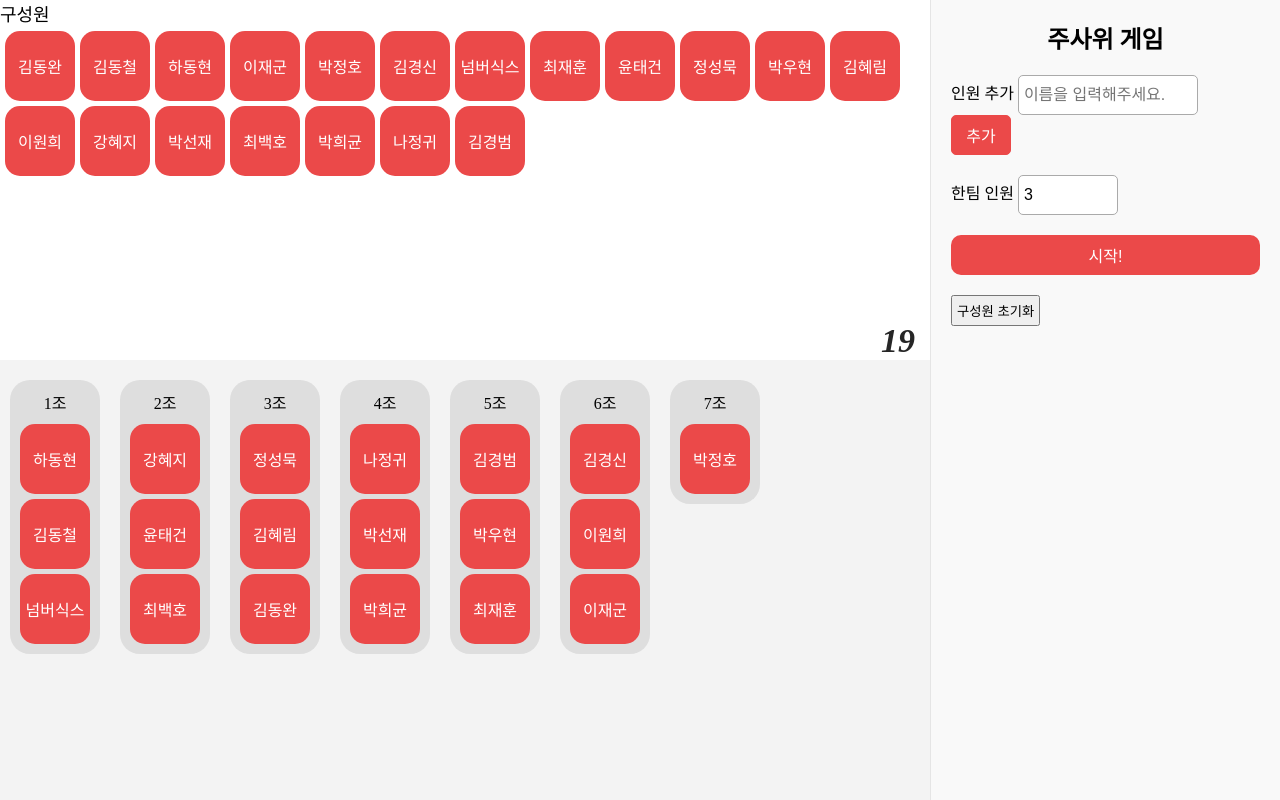
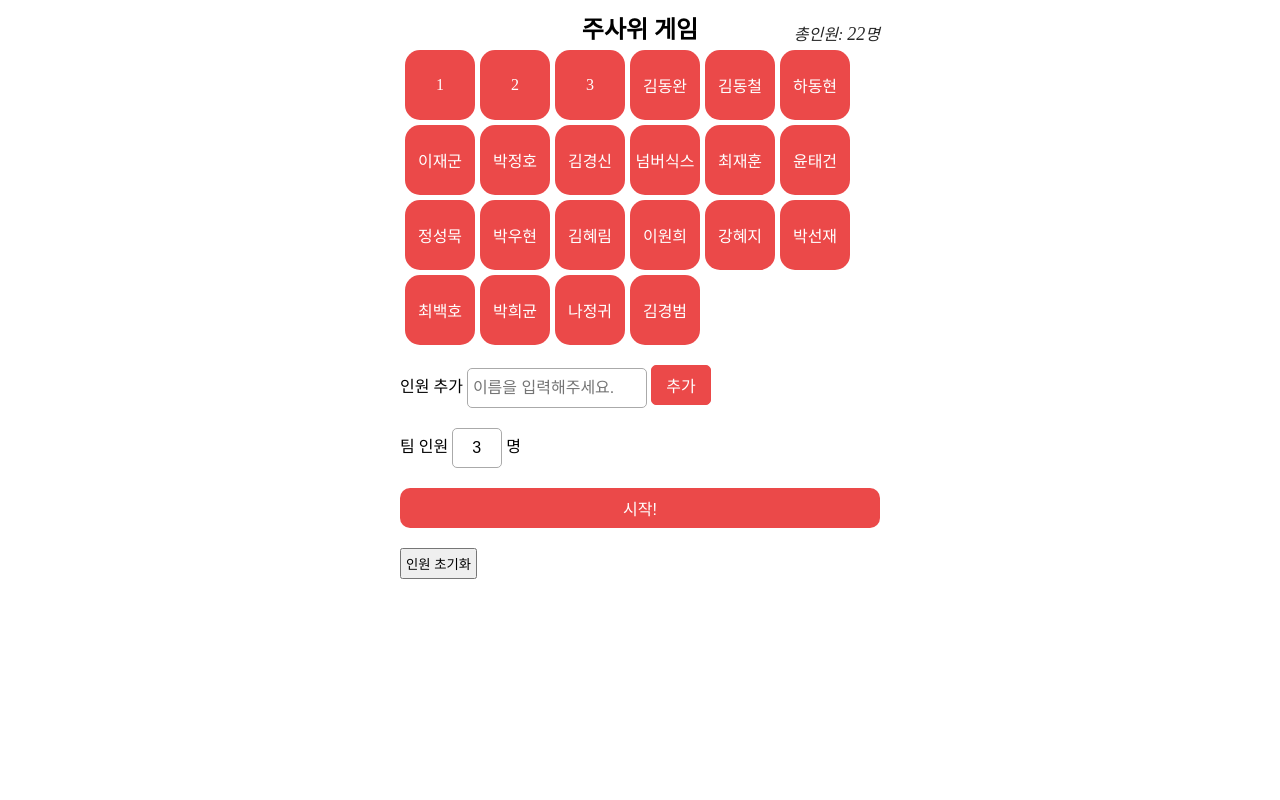
Before and after one commit to tg0825/sadari-vue, a PHP site: page / in a window 1280 px wide. Run offline with PHP 8.4, Linux system fonts and the light colour scheme.

Commit message:
정상작동

```diff
--- a/gulpfile.js
+++ b/gulpfile.js
@@ -159,7 +159,11 @@ gulp.task('default', ['browser-sync', 'devSCSS', 'devJS', 'devSprite'], function
 });
 
 gulp.task('bs', ['browser-sync'], function () {
-    gulp.watch(['./**/*.php', './**/*.js'], bs.reload);
+    gulp.watch([
+        './**/*.php',
+        './**/*.css',
+        './**/*.js'
+    ], bs.reload);
 });
 
 // PRODUCTION TASKS /////////////////////////////////////////////////////////////////////////
--- a/index.php
+++ b/index.php
@@ -1,5 +1,5 @@
 <!DOCTYPE html>
-<html lang="en">
+<html>
 <head>
 <meta charset="UTF-8">
 <meta name="viewport" content="width=device-width, initial-scale=1.0">
@@ -10,15 +10,15 @@
 </head>
 <body>
     <div class="dice wrap">
+        <h1 class="dice title">주사위 게임</h1>
         <div class="member-list wrap">
-            <div class="member-list title">구성원</div>
+            <!-- <div class="member-list title">구성원</div> -->
             <div class="member-list body"> </div>
             <div class="member-list number"></div>
         </div>
 
         <div class="setup">
-            <h1 class="dice title">주사위 게임</h1>
-            <form id="frm" action="">
+            <form action="" id="frm" autocomplete="off">
                 <div class="form-block">
                     <label for="">인원 추가</label>
                     <input
@@ -26,17 +26,19 @@
                     name="name"
                     type="text"
                     placeholder="이름을 입력해주세요."
+                    maxlength="10"
                     >
-                    <button>추가</button>
-                </div>
-
-                <div class="form-block">
-                    <label for="">한팀 인원</label>
-                    <input id="groupMember" name="groupMember" type="number" value="3">
+                    <button type="submit" class="btn-add-mem">추가</button>
                 </div>
             </form>
+
+            <div class="form-block">
+                <label for="">팀 인원</label>
+                <input id="groupMember" name="groupMember" type="number" value="3">
+                명
+            </div>
             <button class="start" type="submit">시작!</button>
-            <button class="reset">구성원 초기화</button>
+            <button class="reset">인원 초기화</button>
         </div>
 
         <div class="result"> </div>
--- a/script.js
+++ b/script.js
@@ -4,6 +4,15 @@ $(function () {
 
     // 전체인원
     var backpacker = [
+        {
+            name: '1'
+        },
+        {
+            name: '2'
+        },
+        {
+            name: '3'
+        },
         {
             name: '김동완'
         },
@@ -63,8 +72,7 @@ $(function () {
         }
     ];
 
-    // 깊은 복사
-    var originBackpacker = backpacker.slice();
+    var clonebackpacker = backpacker.slice();
 
     // 배열 섞기
     function shuffle(a) {
@@ -77,13 +85,13 @@ $(function () {
         }
     }
 
-    // resultRender
-    function resultRender(m, g) {
+    // 결과 출력
+    function result(m, g, tmpbp) {
         var html = '';
         var i = 0;
-        var clonebackpacker = backpacker.slice();
+
         while (i < g) {
-            var groupMember = clonebackpacker.splice(0, m);
+            var groupMember = tmpbp.splice(0, m);
 
             html += '<div class="group item">' +
             '<div class="group title">' + (i+1) + '조</div>';
@@ -101,7 +109,7 @@ $(function () {
     // 중복값 찾기
     function compare(arr, str) {
         var result;
-        arr = arr || backpacker;
+        arr = arr || clonebackpacker;
 
         arr.some(function (e, a) {
             if (e.name === str) {
@@ -120,59 +128,78 @@ $(function () {
     }
 
     function addMem(v) {
-        return backpacker.push({
+        return clonebackpacker.push({
             name: v
         });
     }
 
     function _render(v) {
         var memberList = '';
-        v = v || backpacker;
+        v = v || clonebackpacker;
+
         for(var i = 0; i < v.length; i++) {
             memberList += '<div class="member-list member">' +
             '<span class="name">' +
             v[i].name +
-            '</span>' +
-            '</div>';
+            '</span></div>';
         }
+
         $('.member-list.body').html(memberList);
         $('.member-list.number').html(v.length);
     }
 
     function remove(v) {
-        backpacker.splice(v, 1);
+        clonebackpacker.splice(v, 1);
 
         _render();
     }
 
     function endEdit(v, i) {
-        backpacker[i].name = v;
+        clonebackpacker[i].name = v;
+
         $(this)
             .removeClass('edit')
             .text('')
             .append('<span class="name">' +
-        backpacker[i].name +
+        clonebackpacker[i].name +
         '</span>');
+    }
+
+    function alertMsg(msg) {
+        var $comment = $('<p class="f-error"></p>');
+        var $parent = $(document.forms[0].name).parent();
+
+        $parent.find('.f-error').remove();
+        $comment
+            .append(msg)
+            .appendTo($parent)
+            .delay(1000)
+            .queue(function () {
+                $(this).remove().dequeue();
+            });
     }
 
     // 이름 수정
     $(document).on({
         click: function () {
             var self = this;
-            var idx = $(this).index();
-            var oldText = $(this).find('.name').text();
-            var $input = $('<input type="text">');
+            var $self = $(self);
+            var idx = $self.index();
+            var oldText = $self.find('.name').text();
+            var $input = $('<input maxLength="10" type="text">');
 
             if ($(this).is('.edit')) {
                 return;
             }
 
             $input.val(oldText);
-            $(this).addClass('edit');
-            $(this).text('').append($input);
-            $(this).find($input).focus();
-
-            $(this).find('input').on({
+            $self
+                .text('')
+                .addClass('edit')
+                .append($input)
+                .find($input)
+                .focus()
+                .on({
                     focusout: function () {
                         var text = $(this).val();
                         endEdit.call(self, text, idx);
@@ -190,32 +217,18 @@ $(function () {
     }, '.member-list.member');
 
     // 삭제
-    $(document).on('click', '.member-list.member .remove', function () {
-        var idx = $(this).index();
+    $(document).on('click', '.member-list.member .remove', function (e) {
+        e.stopPropagation();
+        var idx = $(this).parent().index();
         remove(idx);
     });
 
     // 초기화
     $(document).on('click', '.reset', function () {
         if (confirm ('구성원을 초기화 시키겠습니까?')) {
-            backpacker = originBackpacker.slice();
-            _render(originBackpacker);
+            _render(backpacker);
         }
     });
-
-    function alertMsg(msg) {
-        var $comment = $('<p class="f-error"></p>');
-        var $parent = $(document.forms[0].name).parent();
-
-        $parent.find('.f-error').remove();
-        $comment
-            .append(msg)
-            .appendTo($parent)
-            .delay(1000)
-            .queue(function () {
-                $(this).remove().dequeue();
-            });
-    }
 
     // 인원 추가
     $('#frm').on('submit', function (e) {
@@ -226,7 +239,7 @@ $(function () {
         var name = $name.val();
 
         // 빈값, 중복 이름 여부 채크
-        var com = compare(backpacker, name);
+        var com = compare(clonebackpacker, name);
 
         if (name === '') {
             alertMsg('이름을 입력해 주세요.');
@@ -234,7 +247,7 @@ $(function () {
         }
 
         if (com) {
-            alertMsg('중복된 이름입니다.');
+            alertMsg('이미 등록된 이름 입니다.');
             $('.member-list.body .member')
                 .eq(com.idx)
                 .addClass('highlight')
@@ -251,19 +264,16 @@ $(function () {
     });
 
     // 시작
-    document.querySelector('.start').addEventListener('click', function () {
-        shuffle(backpacker);
+    $('.start').on('click', function () {
+        var tmpbackpacker = clonebackpacker.slice();
+        var groupNumber;
 
-        // 한 조당 인원 수
+        shuffle(tmpbackpacker);
         memberNumber = $('#groupMember').val();
+        groupNumber = Math.ceil(tmpbackpacker.length / memberNumber);
 
-        // 그룹 수
-        var groupNumber = Math.ceil(backpacker.length / memberNumber);
-
-        resultRender(memberNumber, groupNumber);
+        result(memberNumber, groupNumber, tmpbackpacker);
     });
 
     _render();
-
-    $('.start').click();
 });
--- a/style.css
+++ b/style.css
@@ -5,6 +5,11 @@
 
 input {
     box-sizing: border-box;
+}
+
+input:focus {
+    outline:0;
+    box-shadow: 0;
 }
 
 .f-error {
@@ -20,7 +25,12 @@ input {
     margin: 5px;
 }
 
-.setup {
+#groupMember {
+    width: 50px;
+    text-align: right;
+}
+
+/*.setup {
     position: fixed;
     top: 0;
     right: 0;
@@ -31,13 +41,13 @@ input {
     background: #f9f9f9;
     border-left: 1px solid #e5e5e5;
     box-sizing: border-box;
-}
+}*/
 
 .reset {
     padding: 4px;
 }
 
-.result {
+/*.result {
     background: #f3f3f3;
     overflow: hidden;
     position: fixed;
@@ -46,7 +56,7 @@ input {
     right: 350px;
     bottom: 0;
     overflow: auto;
-}
+}*/
 
 .form-block input {
     font-size: 16px;
@@ -86,21 +96,31 @@ input {
 }
 
 .member-list.wrap {
-    position: fixed;
+    /*position: fixed;
     top: 0;
     left: 0;
     bottom:55%;
-    right:350px;
+    right:350px;*/
+    position: relative;
 }
 
 .member-list.number {
-    font-size: 34px;
-    font-weight: bold;
+    font-size: 18px;
     font-style: italic;
     color: #262626;
     position: absolute;
-    bottom: 0;
-    right: 15px;
+    bottom: 100%;
+    right: 0;
+}
+
+.member-list.number:before {
+    content: '총인원: ';
+    font-size: 16px;
+}
+
+.member-list.number:after {
+    content: '명';
+    font-size: 16px;
 }
 
 .member-list.title {
@@ -129,22 +149,30 @@ input {
     transform: scale(1);
     transition: all 150ms;
     box-shadow: 0 0 10px rgba(0,0,0,0);
+    box-sizing: border-box;
 }
 
 .group.member .name,
-.member-list.member.member input,
-.member-list.member.member .name {
+.member-list.member input,
+.member-list.member .name {
     position: absolute;
     top:50%;
     left: 0;
-    width: 100%;
+    right: 0;
     text-align: center;
     transform: translate(0, -50%);
 }
 
-.member-list.member.member input {
+.member-list.member input {
     text-align: center;
-    font-size: 14px;
+    font-size: 16px;
+    box-sizing: border-box;
+    border: 0;
+    background: transparent;
+    border-bottom: 1px solid #333;
+    color: #333;
+    padding: 4px 0;
+    width: 100%;
 }
 
 .member-list.member.highlight {
@@ -152,11 +180,6 @@ input {
     transform: scale(1.4);
     box-shadow: 0 0 10px rgba(0,0,0,.3);
     z-index: 100;
-}
-
-.member-list.member input {
-    width: 100%;
-    box-sizing: border-box;
 }
 
 .member-list.member .remove {
```
Lines whose indentation alone changed are shown as unchanged.
